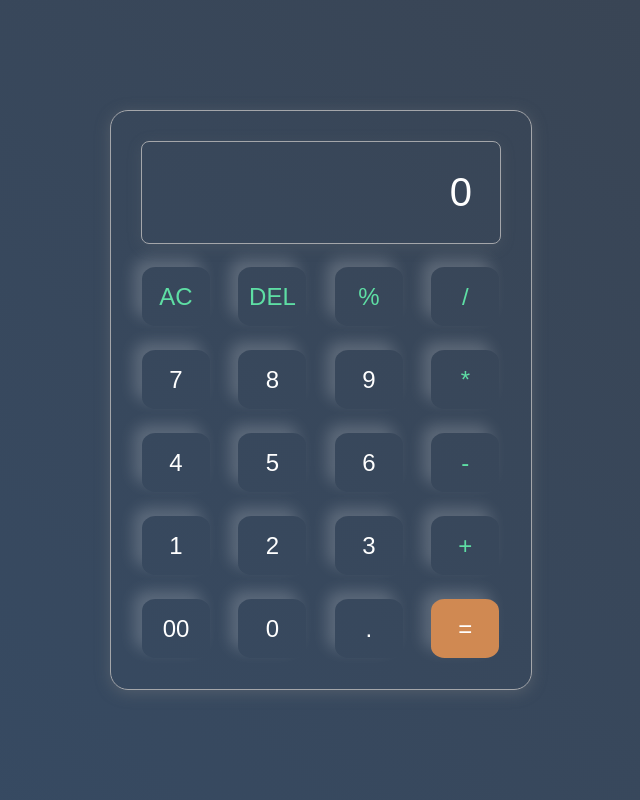
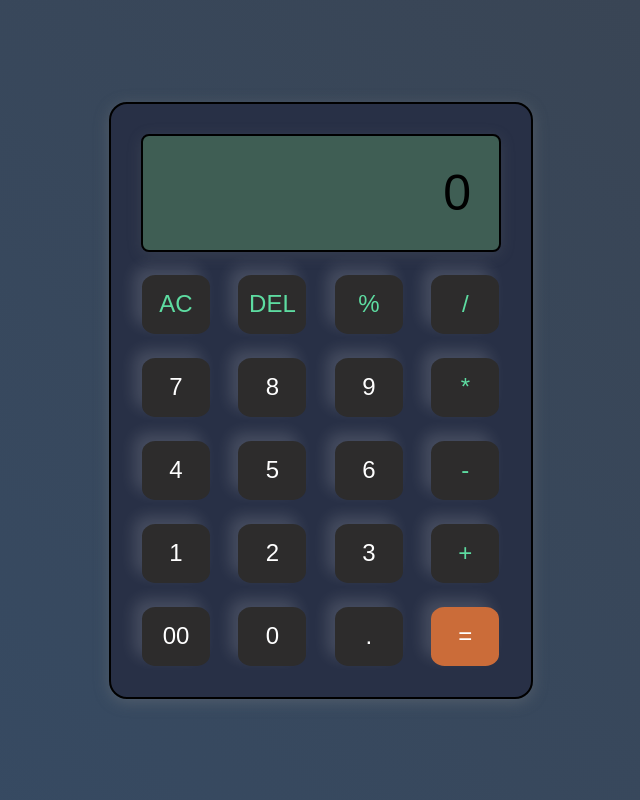
Before and after one commit to kumar-gourav-01/Calculator, a plain HTML site: page index.html in a window 1280 px wide. Shown: the whole page, without its empty margins (319-959 px from the left). Drawn offline with Linux system fonts and the light colour scheme.

Commit message:
Updated style.css

```diff
--- a/style.css
+++ b/style.css
@@ -13,27 +13,28 @@ body{
     background: linear-gradient(45deg, #2c425df3, #3a4452);
 }
 .calculator{
-    border: 1px solid #a4a6aa;
+    border: 2px solid black;
     padding: 19px;
     border-radius: 18px;
     background: transparent;
     box-shadow: 0 3px 15px rgba(122, 124, 127, 0.4);
+    background-color: rgb(40, 48, 70);
 }
 input{
     width: 360px;
-    border: 1px solid #a4a6aa;
+    border: 2px solid black;
     border-radius: 8px;
     padding: 28px;
     margin: 11px;
-    background: transparent;
     box-shadow: 0 3px 15px rgba(122, 124, 127, 0.2);
-    font-size: 40px;
+    font-size: 50px;
     text-align: right;
     cursor: pointer;
-    color: #fff;
+    color: black;
+    background-color: rgb(63, 94, 84) ;
 }
 input::placeholder{
-    color: #fff;
+    color: black;
 }
 button{
     width: 68px;
@@ -44,11 +45,12 @@ button{
     background: transparent;
     color: #fff;
     font-size: 24px;
-    box-shadow: -8px -8px 15px rgba(255, 255, 255, 0.19);
+    box-shadow: -8px -8px 15px rgba(255, 255, 255, 0.14);
     cursor: pointer;
+    background-color: rgb(45, 44, 44);
 }
 .equalButton{
-    background-color: #d08952;
+    background-color: #cb6c39;
 }
 .oper{
     color: #60e7a8f1;
```
